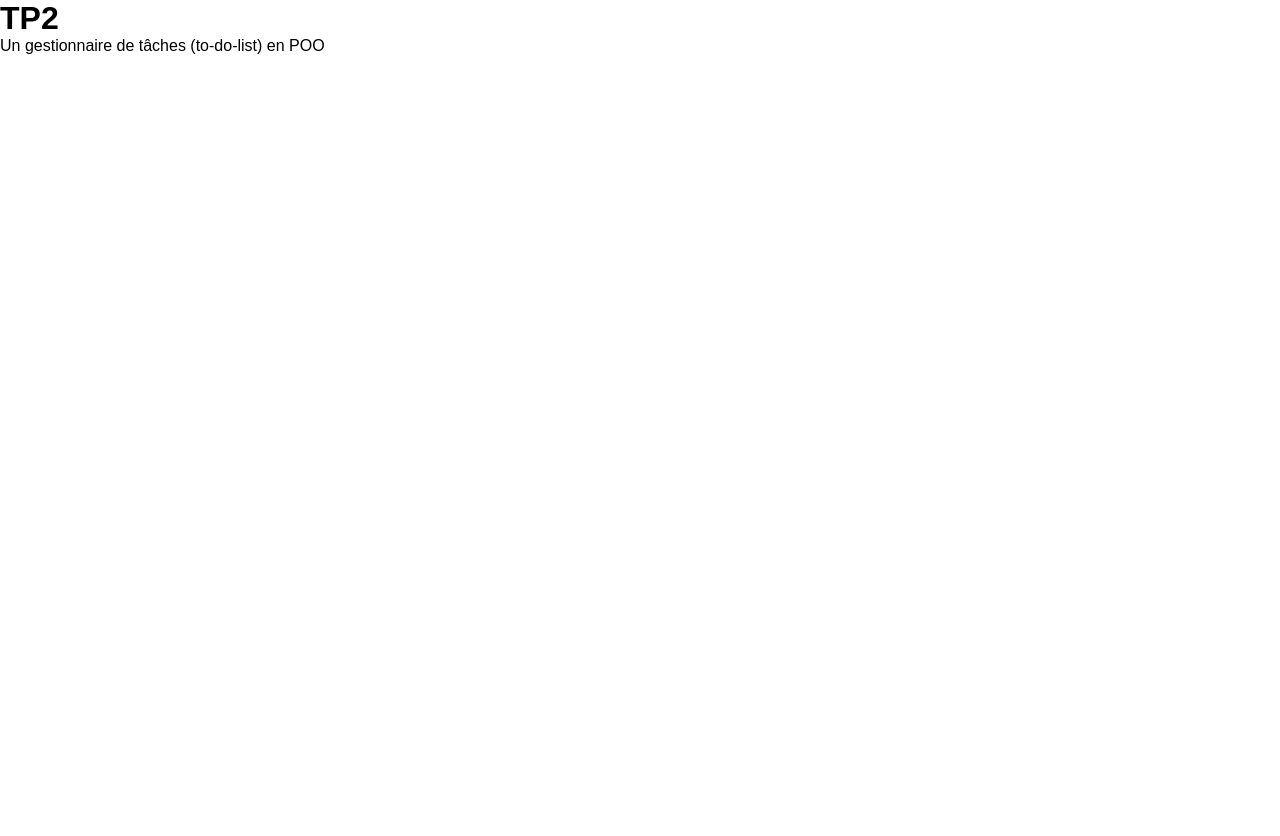
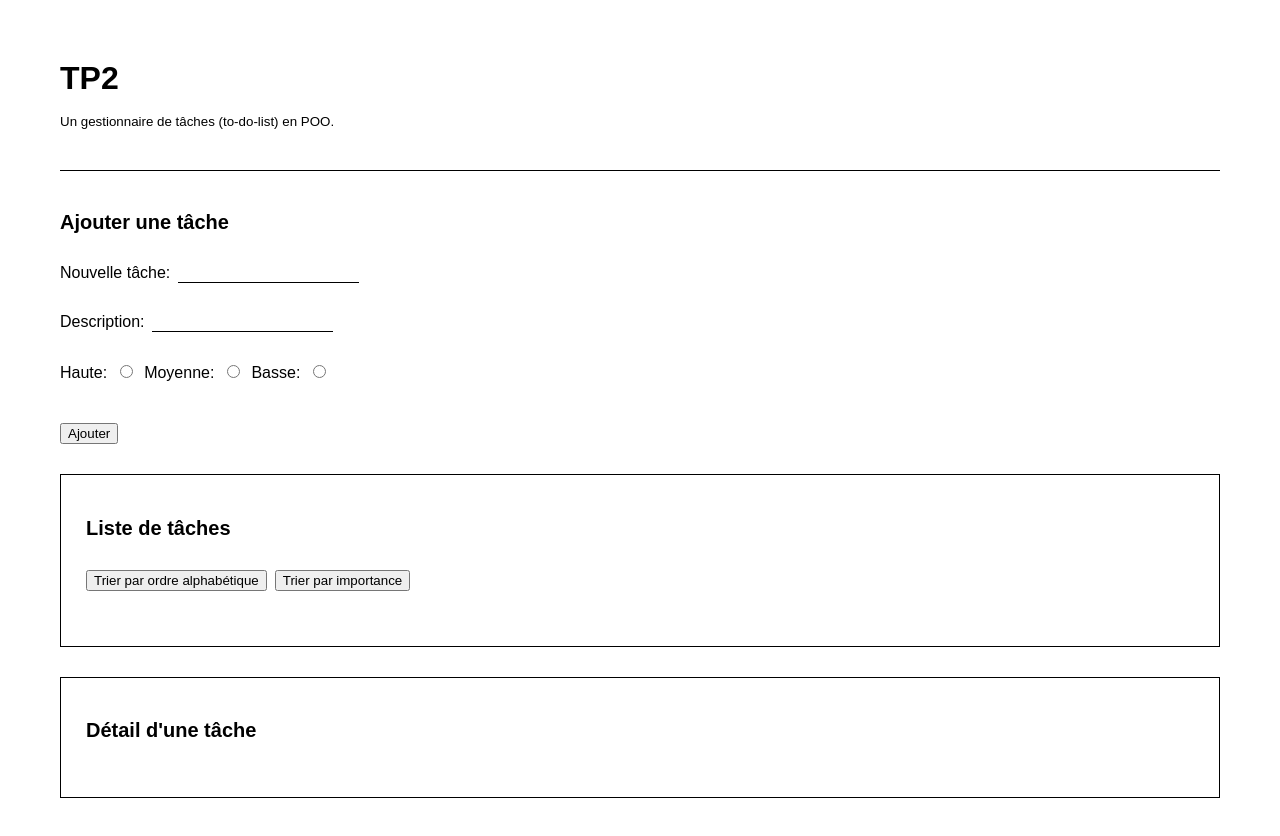
Before and after one commit to valeriemo/tp2-todolist, a plain HTML site: page index.html in a window 1280 px wide. Before the commit the page ends 800 px from the top, so only its background shows below. Drawn offline with Linux system fonts and the light colour scheme.

Commit message:
html terminé

```diff
--- a/index.html
+++ b/index.html
@@ -12,21 +12,70 @@
 
     <header>
         <h1>TP2</h1>
-        <p>Un gestionnaire de tâches (to-do-list) en POO</p>
+        <small>Un gestionnaire de tâches (to-do-list) en POO.</small>
     </header>
 
     <main>
+        <!-- Section 1 -->
+        <section>
 
-        <section>
+            <h2>Ajouter une tâche</h2>
+
+            <div data-js-control-wrapper >
+                <label class="rangee">
+                    Nouvelle tâche: <input type="text" name="tache">
+                </label>
+                <small data-js-error></small>
+            </div>
+
+            <div data-js-control-wrapper>
+                <label class="rangee">
+                    Description: <input type="text" name="description">
+                </label>
+                <small data-js-error></small>
+            </div>
+
+            <div data-js-control-wrapper class="rangee">
+                <label class="rangee">
+                    Haute:
+                    <input type="radio" name="priorite" data-js-radio ="haute">
+                </label>
+                <label class="rangee">
+                    Moyenne:
+                    <input type="radio" name="priorite" data-js-radio ="moyenne">
+                </label>
+                <label class="rangee">
+                    Basse:
+                    <input type="radio" name="priorite" data-js-radio ="basse">
+                </label>
+                <small data-js-error></small>
+            </div>
+
+            <button data-js-bouton = "ajouter">Ajouter</button>
 
         </section>
 
-        <section>
+        <!-- Section 2 -->
+        <section class="boite">
+
+            <div data-js-control-wrapper>
+                <h2>Liste de tâches</h2>
+
+            </div>
+
+            <div data-js-control-wrapper class="rangee">
+                <button data-js-bouton="tri-alphabetique">Trier par ordre alphabétique</button>
+                <button data-js-bouton="tri-importance">Trier par importance</button>
+            </div>
 
         </section>
 
-        <section>
+        <!-- Section 3 -->
+        <section class="boite">
+            <div data-js-control-wrapper>
+                <h2>Détail d'une tâche</h2>
 
+            </div>
         </section>
 
     </main>
--- a/styles/styles.css
+++ b/styles/styles.css
@@ -1,5 +1,45 @@
 * {
     box-sizing: border-box;
     font-family: sans-serif;
-    margin: 0;
+    margin-bottom: 15px;
 }
+body{
+    margin: 60px;
+}
+label, textarea, input{
+    display: block;
+}
+input{
+    border: none;
+    border-bottom: 1px solid black;
+}
+header{
+    border-bottom: 1px solid black;
+    margin-bottom: 40px;
+    padding-bottom: 40px;
+}
+h2{
+    margin-bottom: 30px;
+    font-size: 20px;
+}
+
+/* Les classes*/
+.rangee{
+    display: flex;
+    gap: 8px;
+    align-items: baseline;
+    max-width: 700px;
+}
+.boite{
+    border: 1px solid black;
+    padding: 25px;
+    margin-bottom: 30px;
+
+}
+
+
+
+/* Les classes a injecter */
+.error{
+    color: red;
+}
```
